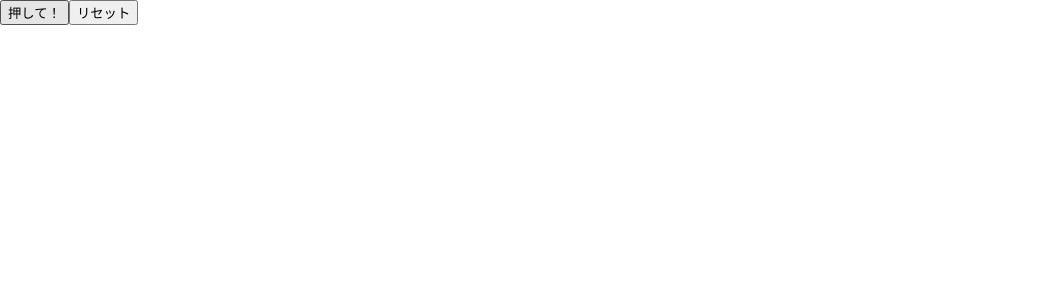
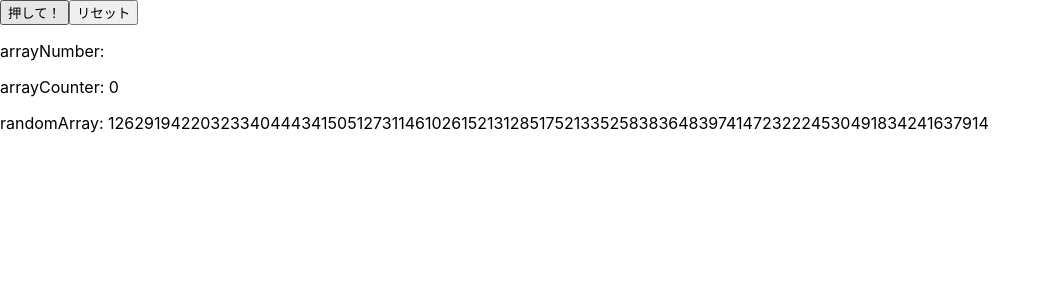
Before and after one commit to kewpie134134/react-ts-cards-sum, a React (Create React App) app: page / in a window 1280 px wide. Shown: the top 300 px of the page, without its empty margins (0-1051 px from the left). Built offline with nearby package versions, Linux system fonts and the light colour scheme.

Commit message:
実装完了

```diff
--- a/src/App.tsx
+++ b/src/App.tsx
@@ -23,12 +23,14 @@ const App = (): JSX.Element => {
     return array;
   };
 
-  const makeRandomArray = useEffect(() => {
+  useEffect(() => {
     setRandomArray(shuffle(makeArray(52)));
+    console.log(randomArray);
+    console.log(arrayNumber);
   }, []);
 
   // ボタンを押された時の処理を実装
-  const showArrayNumber = useCallback(() => {
+  const showArrayNumber = () => {
     if (arrayCounter < 52) {
       setArrayNumber(randomArray[arrayCounter]);
       setArrayCounter(arrayCounter + 1);
@@ -37,12 +39,11 @@ const App = (): JSX.Element => {
     } else {
       alert('終わりだよ！');
     }
-  }, [arrayCounter]);
+  };
 
   // リセットボタンが押された時の処理を実装
   const resetArrayCounter = () => {
     setArrayCounter(0);
-    makeRandomArray;
     console.log(randomArray);
     console.log(arrayCounter);
   };
@@ -51,7 +52,9 @@ const App = (): JSX.Element => {
     <div>
       <button onClick={showArrayNumber}>押して！</button>
       <button onClick={resetArrayCounter}>リセット</button>
-      <p>{arrayNumber}</p>
+      <p>arrayNumber: {arrayNumber}</p>
+      <p>arrayCounter: {arrayCounter}</p>
+      <p>randomArray: {randomArray}</p>
     </div>
   );
 };
```
